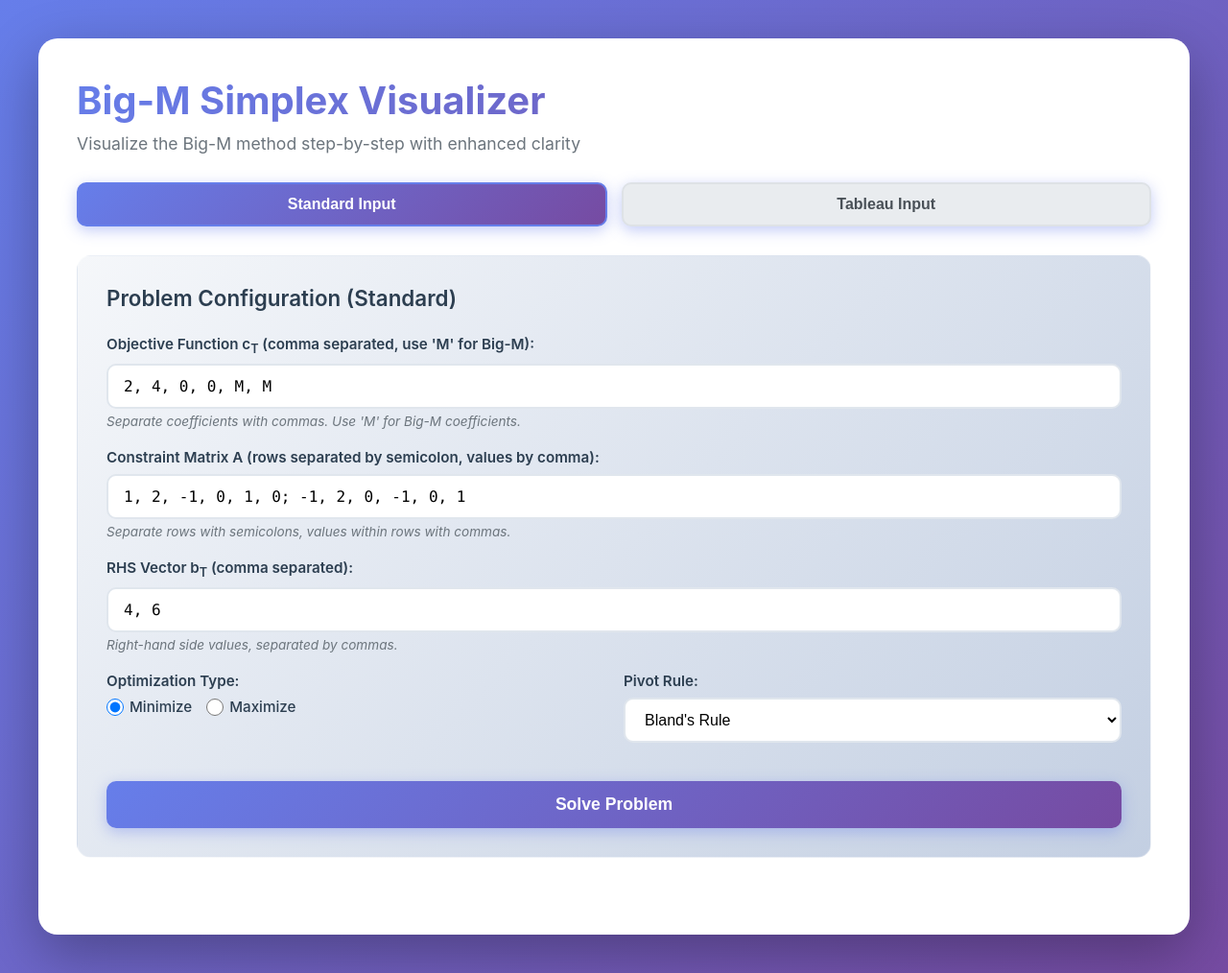
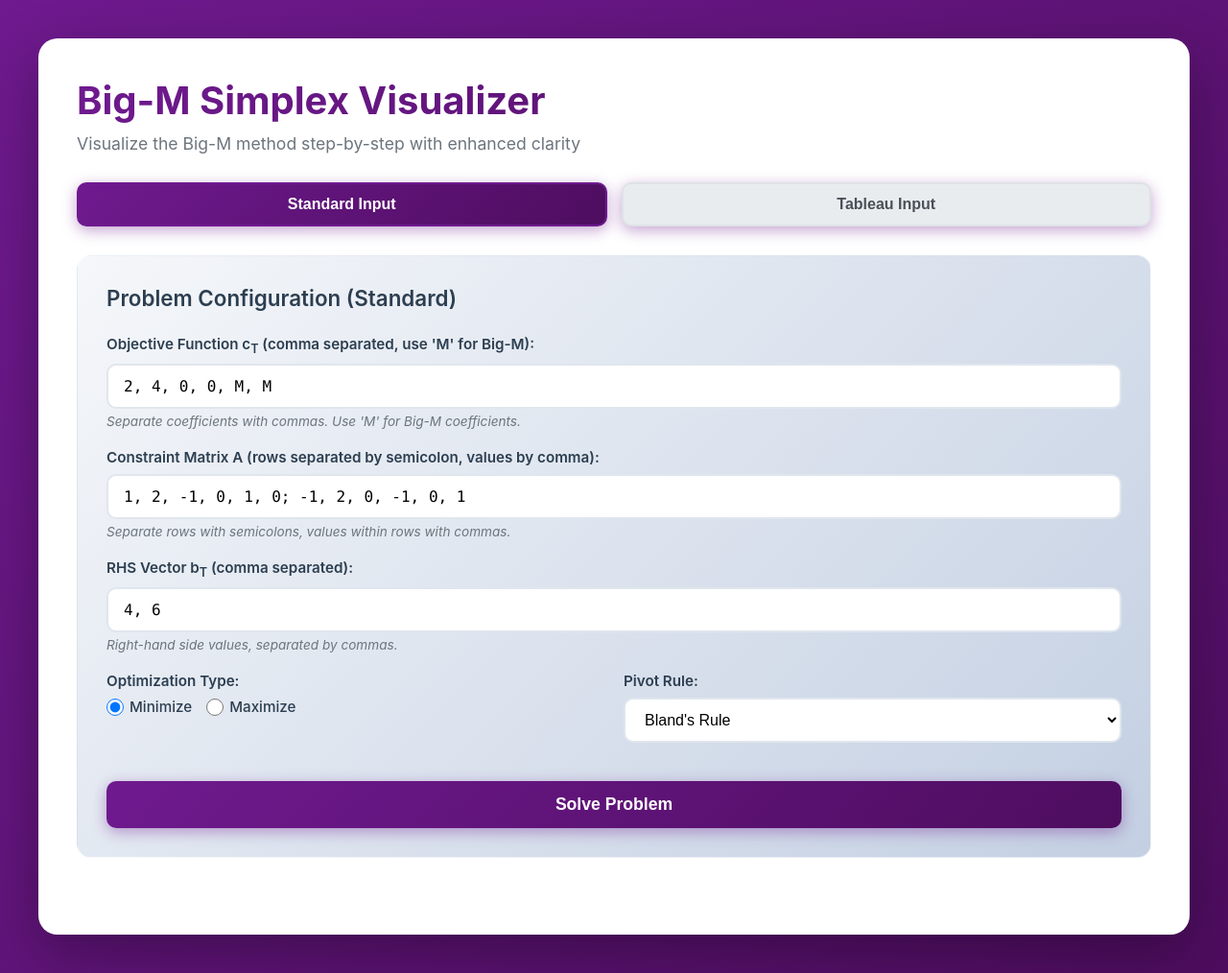
Before and after one commit to KorawutMing/DecisionMakingSimplex, a Flask app: page / in a window 1280 px wide. Shown: the whole page at 96% size. Run offline with Flask 3, Linux system fonts and the light colour scheme.

Commit message:
update theme

```diff
--- a/backend/templates/index.html
+++ b/backend/templates/index.html
@@ -13,7 +13,7 @@
 
         body {
             font-family: 'Inter', 'Segoe UI', -apple-system, sans-serif;
-            background: linear-gradient(135deg, #667eea 0%, #764ba2 100%);
+            background: linear-gradient(135deg, #6f1a8f 0%, #4e0d5f 100%);
             min-height: 100vh;
             padding: 40px 20px;
         }
@@ -29,7 +29,7 @@
 
         h1 {
             font-size: 2.5em;
-            background: linear-gradient(135deg, #667eea 0%, #764ba2 100%);
+            background: linear-gradient(135deg, #6f1a8f 0%, #4e0d5f 100%);
             -webkit-background-clip: text;
             -webkit-text-fill-color: transparent;
             background-clip: text;
@@ -63,10 +63,10 @@
         }
 
         .mode-btn.active {
-            background: linear-gradient(135deg, #667eea 0%, #764ba2 100%);
+            background: linear-gradient(135deg, #6f1a8f 0%, #4e0d5f 100%);
             color: white;
-            border-color: #667eea;
-            box-shadow: 0 4px 15px rgba(102, 126, 234, 0.4);
+            border-color: #6f1a8f;
+            box-shadow: 0 4px 15px rgba(111, 26, 143, 0.4);
         }
 
         .mode-btn:hover {
@@ -118,8 +118,8 @@
 
         input[type="text"]:focus, textarea:focus {
             outline: none;
-            border-color: #667eea;
-            box-shadow: 0 0 0 3px rgba(102, 126, 234, 0.1);
+            border-color: #6f1a8f;
+            box-shadow: 0 0 0 3px rgba(111, 26, 143, 0.1);
         }
 
         .options-row {
@@ -162,12 +162,12 @@
 
         select:focus {
             outline: none;
-            border-color: #667eea;
-            box-shadow: 0 0 0 3px rgba(102, 126, 234, 0.1);
+            border-color: #6f1a8f;
+            box-shadow: 0 0 0 3px rgba(111, 26, 143, 0.1);
         }
 
         button {
-            background: linear-gradient(135deg, #667eea 0%, #764ba2 100%);
+            background: linear-gradient(135deg, #6f1a8f 0%, #4e0d5f 100%);
             color: white;
             border: none;
             padding: 14px 32px;
@@ -176,13 +176,13 @@
             font-size: 1.1em;
             font-weight: 600;
             transition: all 0.3s ease;
-            box-shadow: 0 4px 15px rgba(102, 126, 234, 0.4);
+            box-shadow: 0 4px 15px rgba(111, 26, 143, 0.4);
             width: 100%;
         }
 
         button:hover {
             transform: translateY(-2px);
-            box-shadow: 0 6px 20px rgba(102, 126, 234, 0.6);
+            box-shadow: 0 6px 20px rgba(111, 26, 143, 0.6);
         }
 
         button:active {
@@ -196,7 +196,7 @@
         }
 
         .step-card {
-            border-left: 5px solid #667eea;
+            border-left: 5px solid #6f1a8f;
             padding: 25px;
             margin-bottom: 30px;
             background: linear-gradient(to right, #f8f9fa, white);
@@ -211,7 +211,7 @@
         }
 
         .step-card h3 {
-            color: #667eea;
+            color: #6f1a8f;
             margin-bottom: 20px;
             font-size: 1.5em;
             font-weight: 600;
@@ -242,7 +242,7 @@
         }
 
         .header-row {
-            background: linear-gradient(135deg, #667eea 0%, #764ba2 100%);
+            background: linear-gradient(135deg, #6f1a8f 0%, #4e0d5f 100%);
             color: white;
             font-weight: 600;
             font-size: 1em;
@@ -266,7 +266,6 @@
             vertical-align: super;
             font-size: 1.3em;
             font-weight: bold;
-            animation: pulse 1.5s infinite;
         }
 
         @keyframes pulse {
@@ -279,7 +278,7 @@
             margin-bottom: 30px;
             font-size: 2em;
             font-weight: 600;
-            border-bottom: 3px solid #667eea;
+            border-bottom: 3px solid #6f1a8f;
             padding-bottom: 10px;
         }
 
@@ -497,7 +496,6 @@
                 "is_minimize": isMinimize,
                 "pivot_rule": pivotRule
             };
-            console.log(isMinimize)
 
             await solveProblem(payload, button, buttonText, c_T_val);
         }
```
